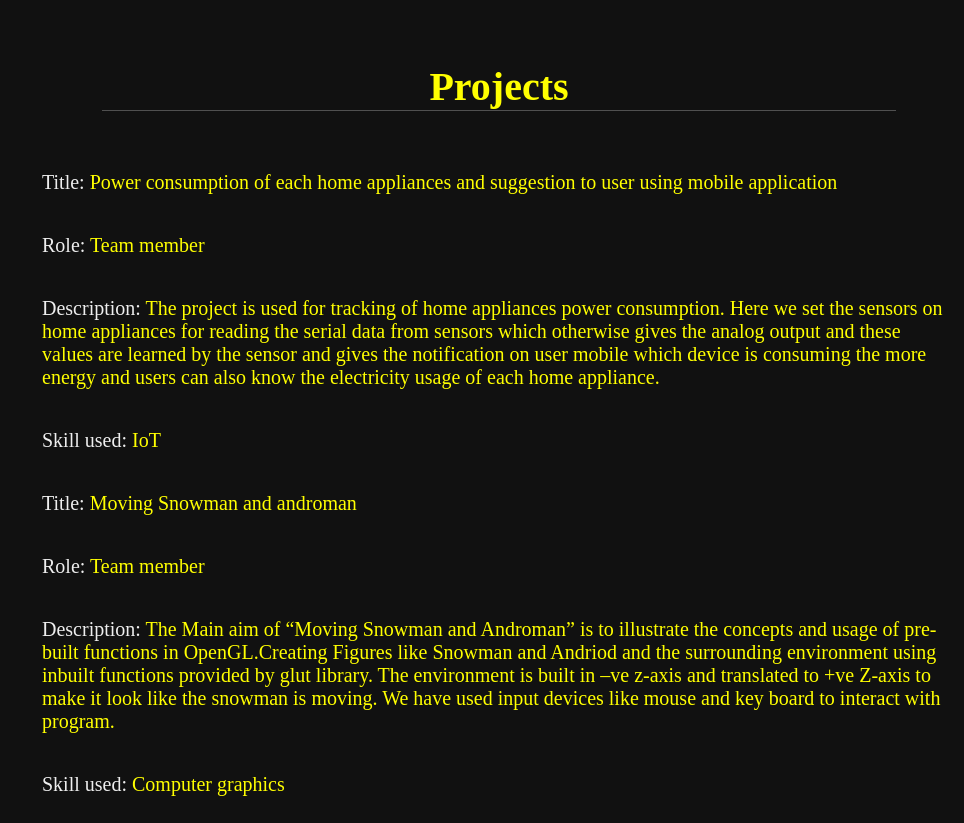
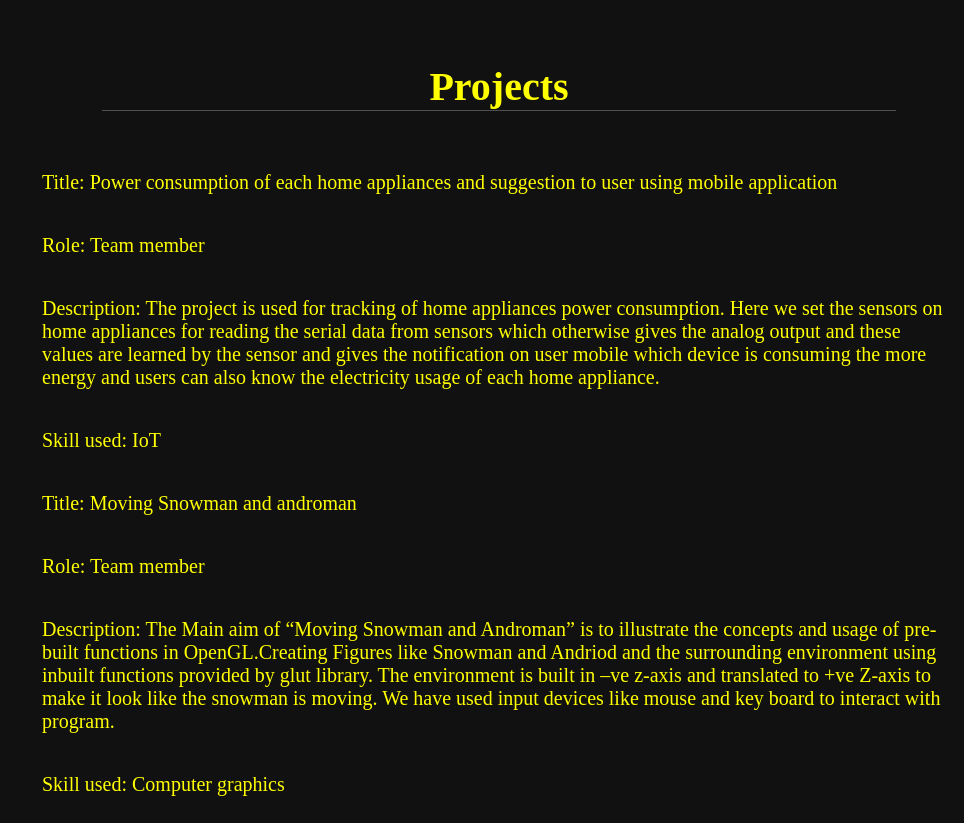
Before and after one commit to Ifra123/abc, a plain HTML site: page index.html in a window 1280 px wide. Shown: the part 1162-1985 px from the top of the page, without its empty margins (316-1280 px from the left). Drawn offline with Linux system fonts and the light colour scheme.

Commit message:
Add files via upload

```diff
--- a/sty.css
+++ b/sty.css
@@ -210,8 +210,3 @@ table{
     padding: 1rem 0;
     font-weight: normal;
 }
-
-.Projects .Row .det h3 span{
-    color: #eee;
-    padding: 0. 5rem;
-}
```
